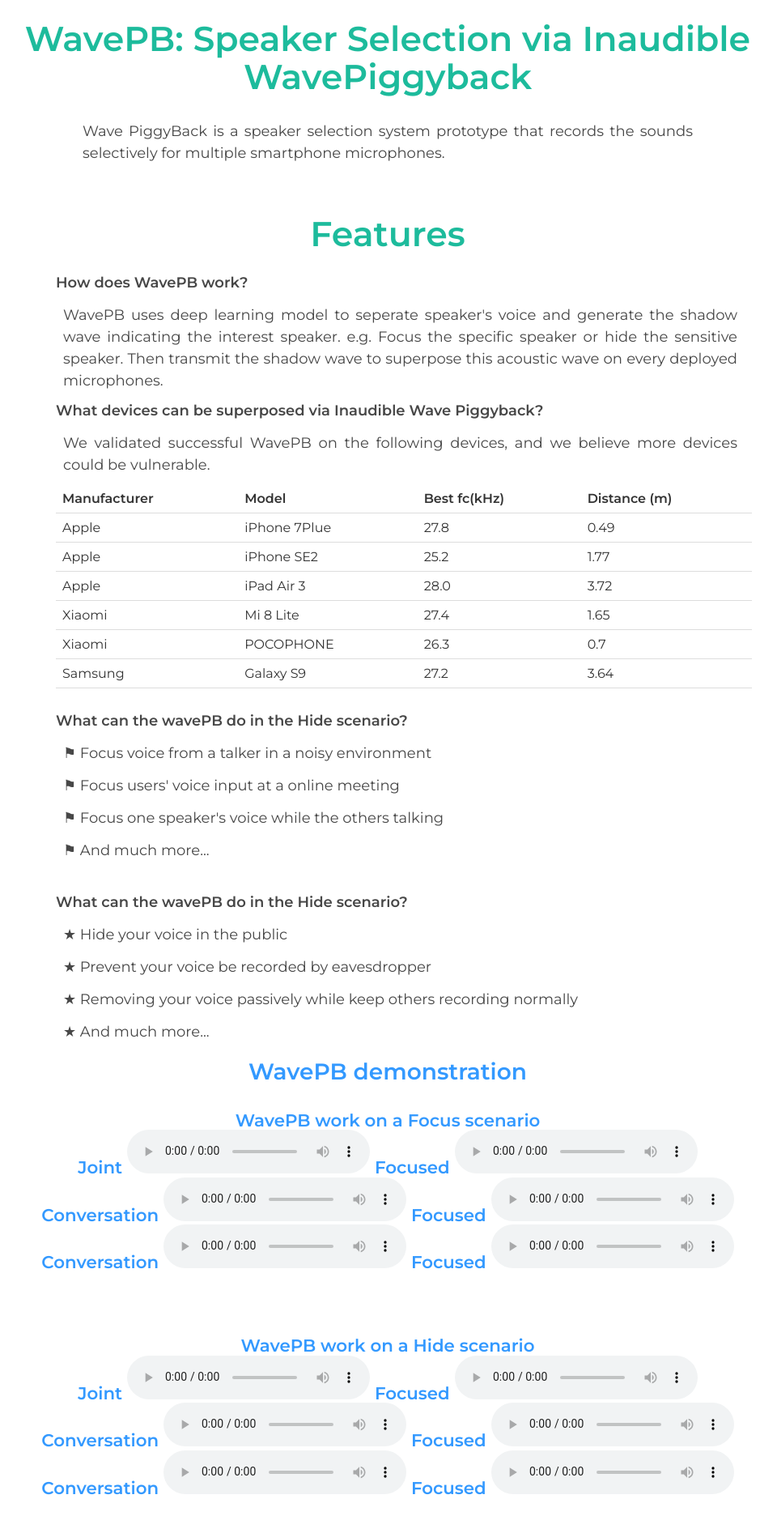
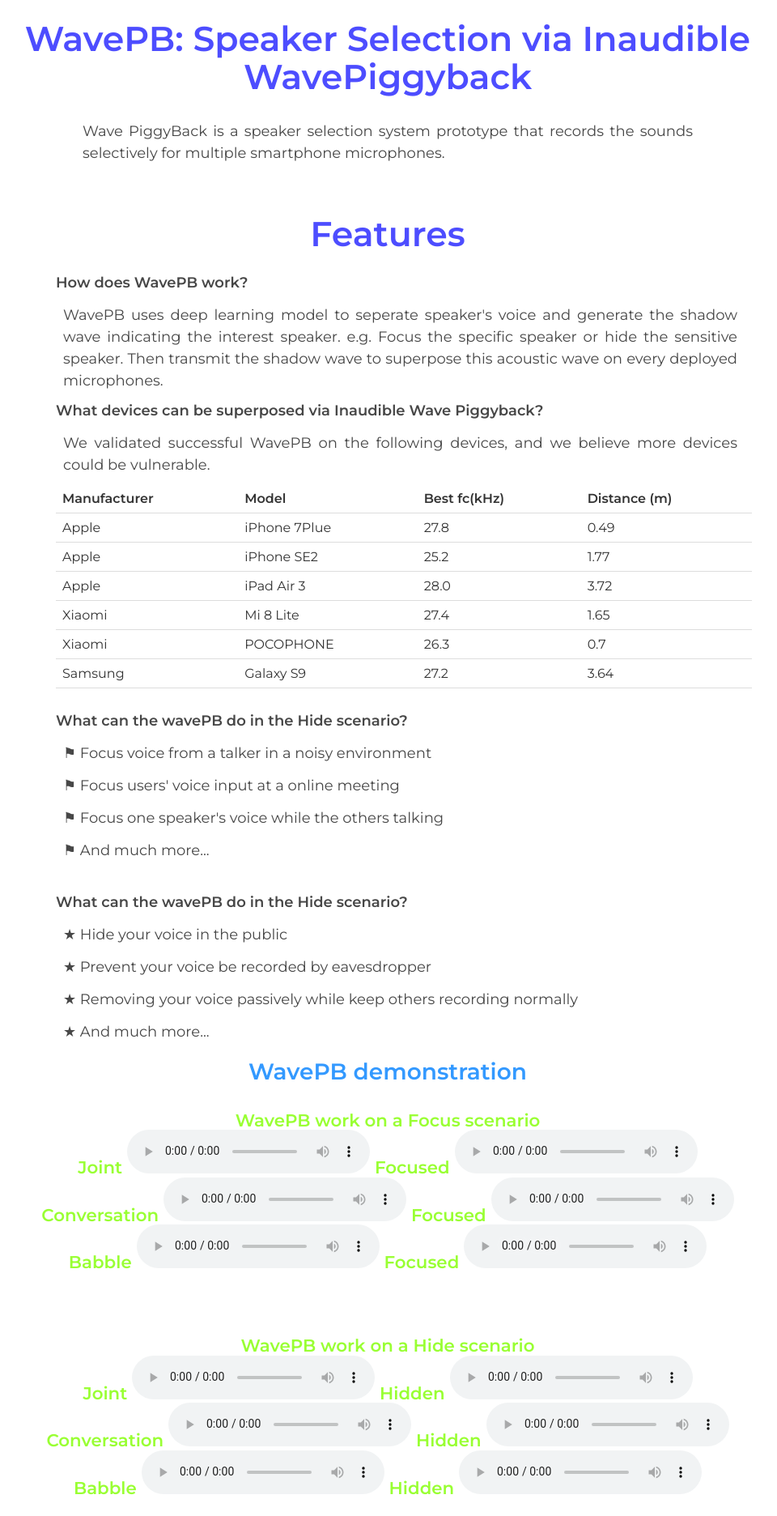
Before and after one commit to wavePB/wavePB.github.io, a Jekyll site: the page built from index.md, in a window 1280 px wide. Shown: the whole page at 81% size, without its empty margins (161-1121 px from the left). Built offline with Jekyll 4.4.1, drawn with Linux system fonts in a browser that asks for light colours.

Commit message:
need align

```diff
--- a/_layouts/default.html
+++ b/_layouts/default.html
@@ -194,7 +194,7 @@
 								  Your browser does not support the <code>audio</code> element.
 								</audio>
 						<br>
-						Conversation
+						Babble
 						<audio controls>
 							  <source src="./assets/babble.wav" type="audio/wav">
 							  Your browser does not support the <code>audio</code> element.
@@ -216,7 +216,7 @@
 								  <source src="./assets/joint.wav" type="audio/wav">
 								  Your browser does not support the <code>audio</code> element.
 								</audio>
-							Focused
+							Hidden
 								<audio controls>
 									  <source src="./assets/joint-hide.wav" type="audio/wav">
 									  Your browser does not support the <code>audio</code> element.
@@ -227,18 +227,18 @@
 								  <source src="./assets/conversation.wav" type="audio/wav">
 								  Your browser does not support the <code>audio</code> element.
 								</audio>
-							Focused
+							Hidden
 								<audio controls>
 									  <source src="./assets/conversation-hide-receiver.wav" type="audio/wav">
 									  Your browser does not support the <code>audio</code> element.
 									</audio>
 							<br>
-							Conversation
+							Babble
 							<audio controls>
 								  <source src="./assets/babble.wav" type="audio/wav">
 								  Your browser does not support the <code>audio</code> element.
 								</audio>
-							Focused
+							Hidden
 								<audio controls>
 									  <source src="./assets/babble-hide.wav" type="audio/wav">
 									  Your browser does not support the <code>audio</code> element.
--- a/css/custom.css
+++ b/css/custom.css
@@ -86,7 +86,7 @@
 				font-family: Montserrat,sans-serif;
 				font-weight: bold;
 				font-size: 32pt;
-				color: #1dbb9c;
+				color: #4d4dff;
 				padding-bottom: 13px;
 				padding-top: 5px;
 			}
@@ -107,7 +107,7 @@
 				font-family: Montserrat,sans-serif;
 				font-weight: bold;
 				font-size: 16pt;
-				color: #3399ff;
+				color: #99ff33;
 				padding-bottom: 13px;
 			}
 
```
Also changed, not shown: 2 other files.
